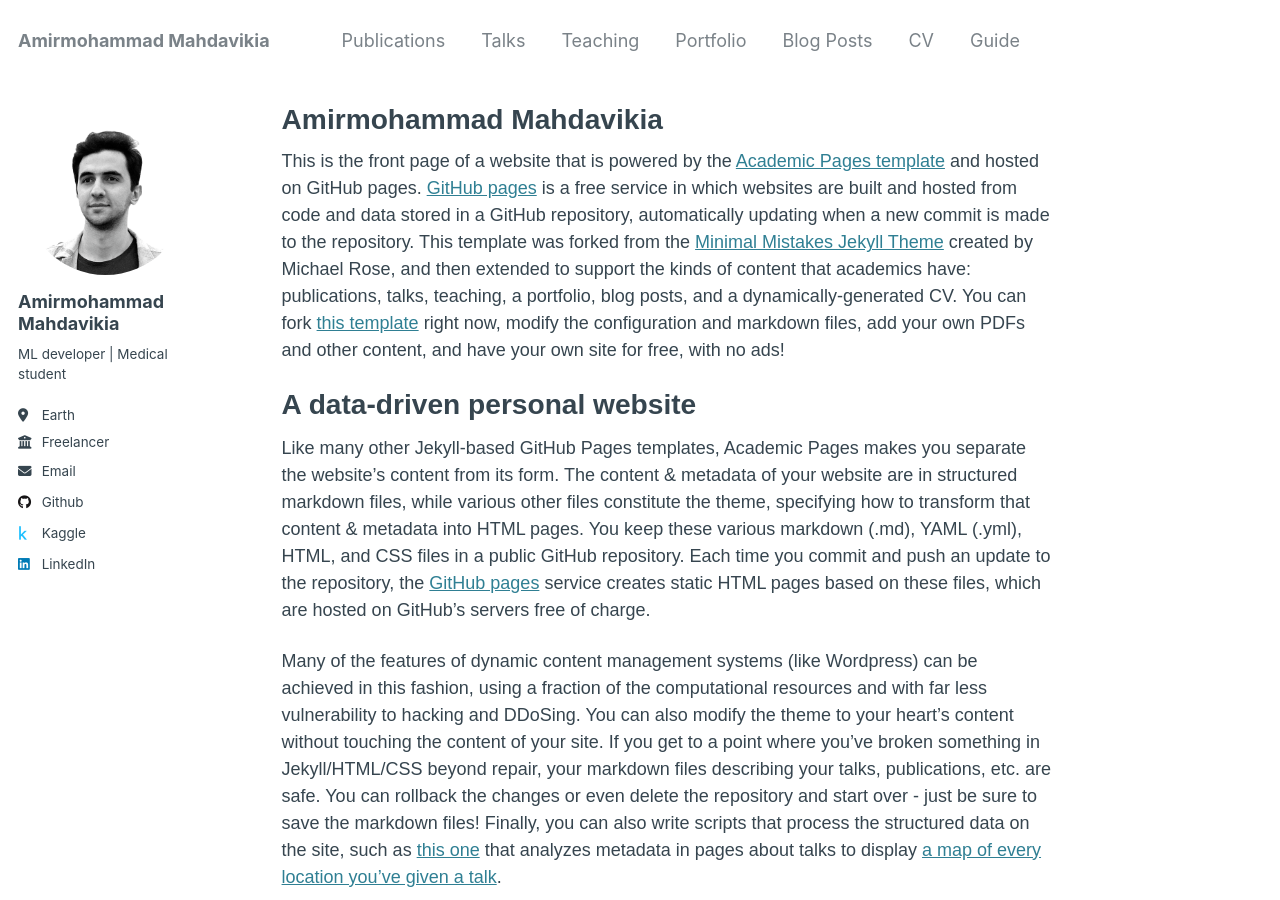
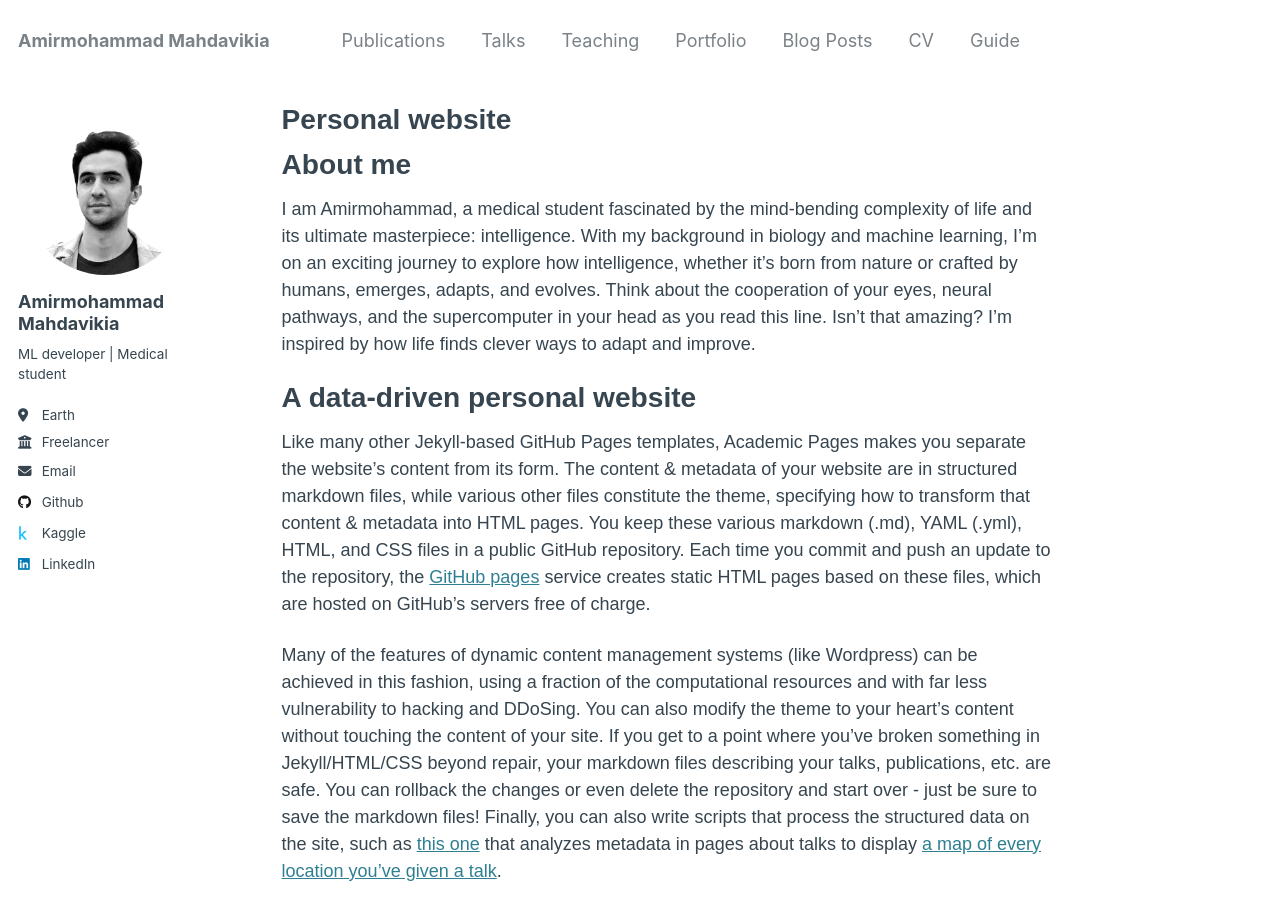
Before and after one commit to ammomahdavikia/ammomahdavikia.github.io, a Jekyll site: the page built from _pages/about.md, in a window 1280 px wide and 900 px high. Built offline with Jekyll 4.4.1, drawn with Linux system fonts in a browser that asks for light colours; some web fonts are replaced.

Commit message:
About file edit

```diff
--- a/_pages/about.md
+++ b/_pages/about.md
@@ -1,13 +1,15 @@
 ---
 permalink: /
-title: "Amirmohammad Mahdavikia"
+title: "Personal website"
 author_profile: true
 redirect_from:
   - /about/
   - /about.html
 ---
 
-This is the front page of a website that is powered by the [Academic Pages template](https://github.com/academicpages/academicpages.github.io) and hosted on GitHub pages. [GitHub pages](https://pages.github.com) is a free service in which websites are built and hosted from code and data stored in a GitHub repository, automatically updating when a new commit is made to the repository. This template was forked from the [Minimal Mistakes Jekyll Theme](https://mmistakes.github.io/minimal-mistakes/) created by Michael Rose, and then extended to support the kinds of content that academics have: publications, talks, teaching, a portfolio, blog posts, and a dynamically-generated CV. You can fork [this template](https://github.com/academicpages/academicpages.github.io) right now, modify the configuration and markdown files, add your own PDFs and other content, and have your own site for free, with no ads!
+About me
+======
+I am Amirmohammad, a medical student fascinated by the mind-bending complexity of life and its ultimate masterpiece: intelligence. With my background in biology and machine learning, I’m on an exciting journey to explore how intelligence, whether it’s born from nature or crafted by humans, emerges, adapts, and evolves. Think about the cooperation of your eyes, neural pathways, and the supercomputer in your head as you read this line. Isn’t that amazing? I’m inspired by how life finds clever ways to adapt and improve.
 
 A data-driven personal website
 ======
```
